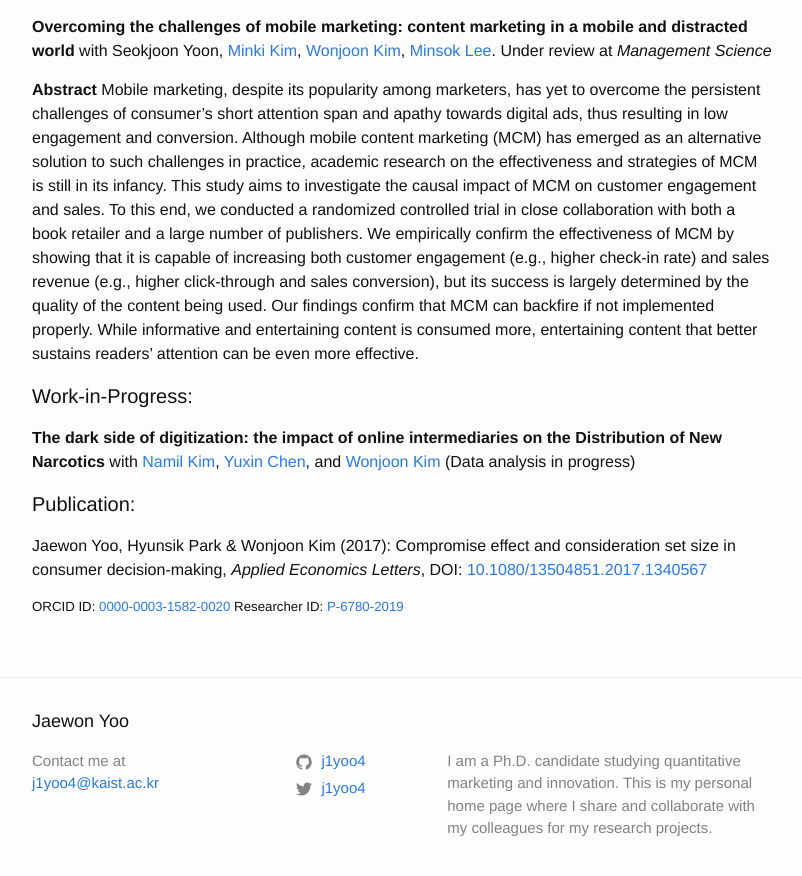
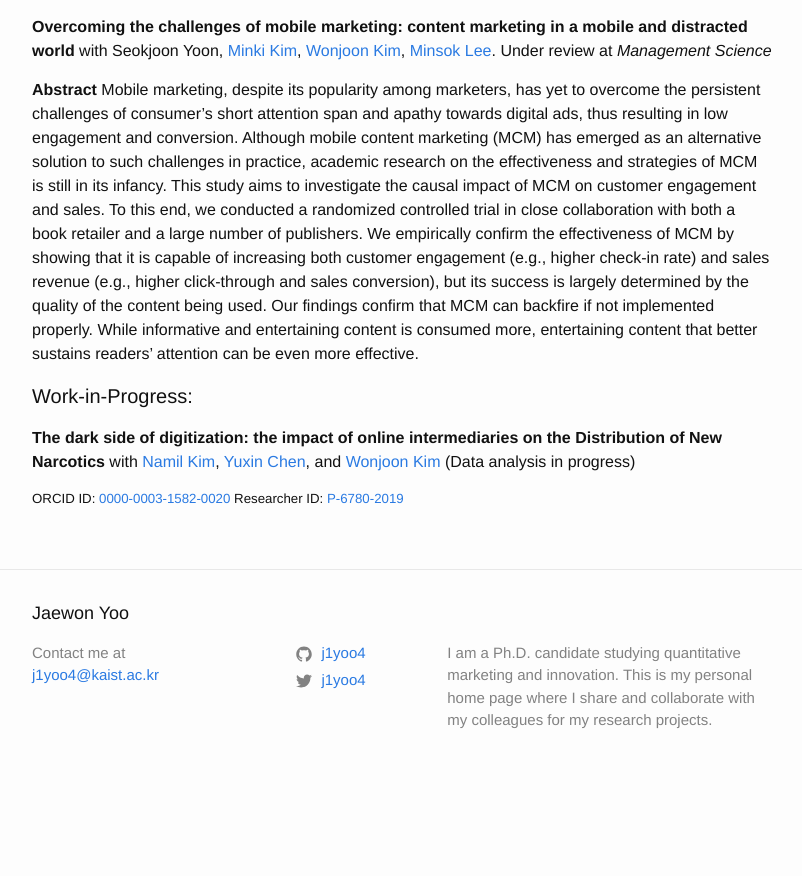
Before and after one commit to j1yoo/j1yoo.github.io, a Jekyll site: the page built from research.markdown, in a window 1280 px wide and 900 px high, scrolled down 584 px. Shown: the top 876 px of the window, without its empty margins (238-1040 px from the left). Built offline with Jekyll 4.4.1, drawn with Linux system fonts in a browser that asks for light colours; after the commit the page ends 1376 px from its top, so only the background shows below that.

Commit message:
Update research.markdown

```diff
--- a/research.markdown
+++ b/research.markdown
@@ -17,8 +17,8 @@ __Abstract__  Mobile marketing, despite its popularity among marketers, has yet
 #### Work-in-Progress:
 __The dark side of digitization: the impact of online intermediaries on the Distribution of New Narcotics__ with [Namil Kim](http://namilkim.github.io/){:target="_blank"}, [Yuxin Chen](https://shanghai.nyu.edu/academics/faculty/directory/yuxin-chen){:target="_blank"}, and [Wonjoon Kim](http://wjkim.kaist.ac.kr/home){:target="_blank"} (Data analysis in progress)
 
-#### Publication:
-Jaewon Yoo, Hyunsik Park & Wonjoon Kim (2017): Compromise effect and consideration set size in consumer decision-making, _Applied Economics Letters_, DOI: [10.1080/13504851.2017.1340567](http://www.tandfonline.com/doi/abs/10.1080/13504851.2017.1340567){:target="_blank"}
+<!---#### Publication:
+Jaewon Yoo, Hyunsik Park & Wonjoon Kim (2017): Compromise effect and consideration set size in consumer decision-making, _Applied Economics Letters_, DOI: [10.1080/13504851.2017.1340567](http://www.tandfonline.com/doi/abs/10.1080/13504851.2017.1340567){:target="_blank"}--->
 
 
 ##### ORCID ID: [0000-0003-1582-0020](http://orcid.org/0000-0003-1582-0020){:target="_blank"} Researcher ID: [P-6780-2019](https://publons.com/researcher/P-6780-2019/){:target="_blank"}
```
